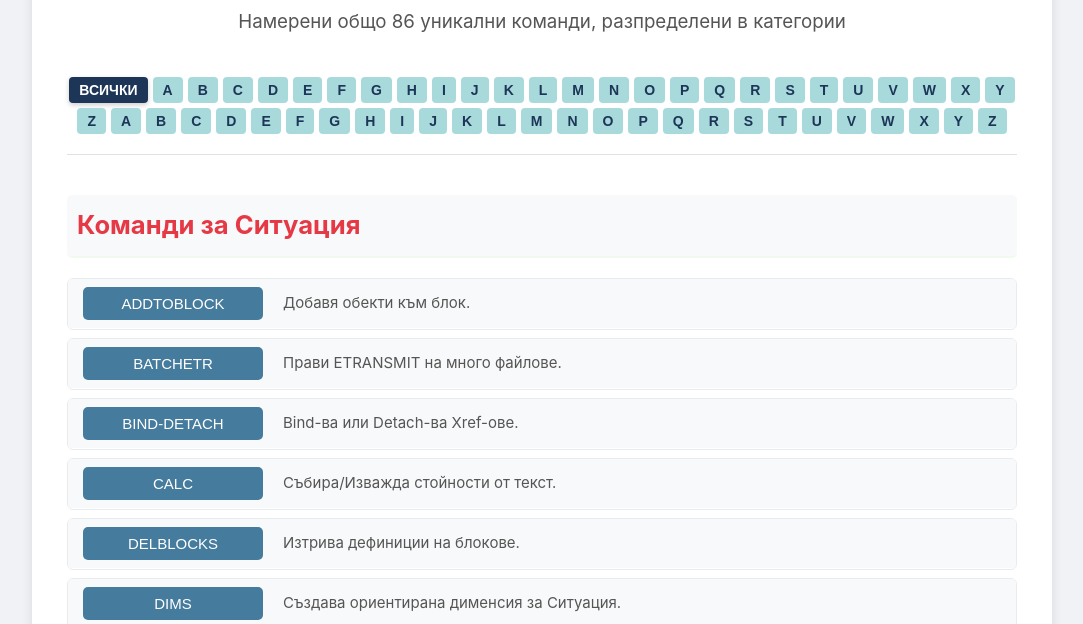
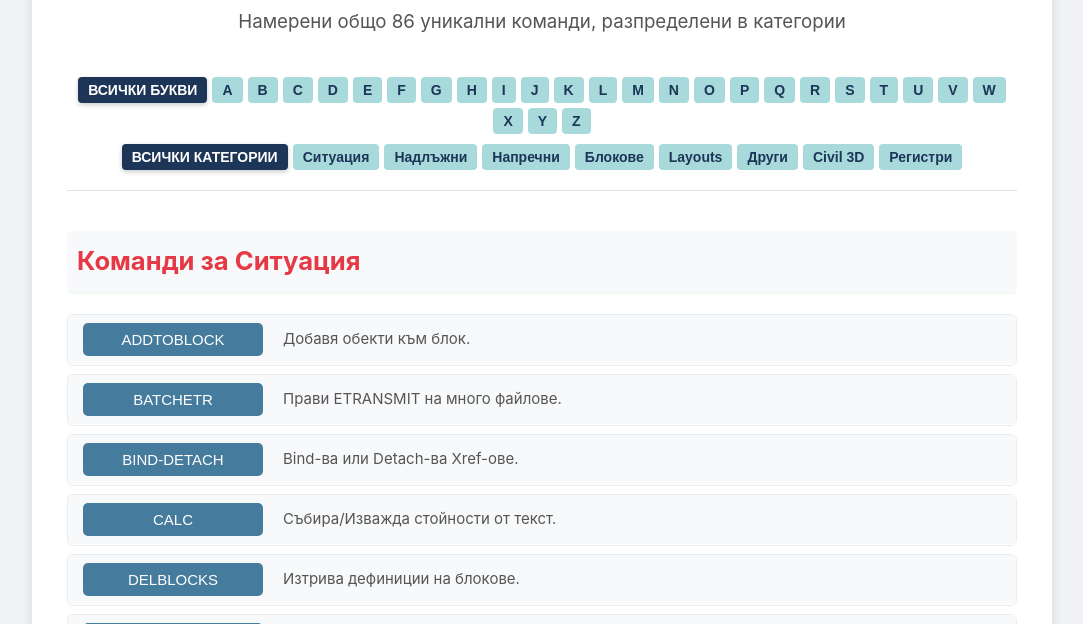
Before and after one commit to PafApps/work, a plain HTML site: page index.html in a window 1280 px wide. Shown: the part 133-757 px from the top of the page, without its empty margins (98-1181 px from the left). Drawn offline with Linux system fonts and the light colour scheme; no server answers.

Commit message:
Update index.html

```diff
--- a/index.html
+++ b/index.html
@@ -31,7 +31,8 @@
         #suggestions-list .status-toggle.is-done { background-color: #e6f4ea; color: #137333; }
         #suggestions-list .status-toggle.admin-enabled { cursor: pointer; }
         #suggestions-list .status-toggle:not(.admin-enabled) { cursor: not-allowed; opacity: 0.7; }
-        #alphabet-filter { display: flex; justify-content: center; flex-wrap: wrap; gap: 5px; margin-bottom: 30px; padding-bottom: 20px; border-bottom: 1px solid #e1e1e1; }
+        .filters-container { display: flex; flex-direction: column; gap: 10px; margin-bottom: 30px; padding-bottom: 20px; border-bottom: 1px solid #e1e1e1; }
+        #alphabet-filter, #category-filter { display: flex; justify-content: center; flex-wrap: wrap; gap: 5px; }
         .filter-button { background-color: #a8dadc; color: #1d3557; border: none; border-radius: 4px; padding: 5px 10px; font-size: 14px; font-weight: bold; cursor: pointer; transition: background-color 0.3s, transform 0.2s; }
         .filter-button:hover { background-color: #457b9d; color: white; transform: translateY(-2px); }
         .filter-button.active { background-color: #1d3557; color: white; box-shadow: 0 2px 5px rgba(0,0,0,0.2); }
@@ -61,9 +62,22 @@
         <h1>Интерактивен списък на AutoLISP команди</h1>
         <h3>Намерени общо 86 уникални команди, разпределени в категории</h3>
 
-        <div id="alphabet-filter">
-            <button class="filter-button active" data-filter="all">ВСИЧКИ</button>
-            <script>document.write(Array.from(Array(26)).map((e, i) => `<button class="filter-button" data-filter="${String.fromCharCode(i + 65)}">${String.fromCharCode(i + 65)}</button>`).join(''));</script>
+        <div class="filters-container">
+            <div id="alphabet-filter">
+                <button class="filter-button active" data-filter="all">ВСИЧКИ БУКВИ</button>
+                <script>document.write(Array.from(Array(26)).map((e, i) => `<button class="filter-button" data-filter="${String.fromCharCode(i + 65)}">${String.fromCharCode(i + 65)}</button>`).join(''));</script>
+            </div>
+            <div id="category-filter">
+                <button class="filter-button active" data-filter="all">ВСИЧКИ КАТЕГОРИИ</button>
+                <button class="filter-button" data-filter="situation">Ситуация</button>
+                <button class="filter-button" data-filter="longitudinal-profiles">Надлъжни</button>
+                <button class="filter-button" data-filter="cross-sections">Напречни</button>
+                <button class="filter-button" data-filter="blocks">Блокове</button>
+                <button class="filter-button" data-filter="layouts">Layouts</button>
+                <button class="filter-button" data-filter="other">Други</button>
+                <button class="filter-button" data-filter="civil">Civil 3D</button>
+                <button class="filter-button" data-filter="registers">Регистри</button>
+            </div>
         </div>
 
         <div class="category" data-category="situation">
@@ -390,16 +404,6 @@
             const commandEntries = document.querySelectorAll('.command-entry');
             const commandHeaders = document.querySelectorAll('.command-header');
 
-            // Генериране на бутоните за азбуката
-            for (let i = 65; i <= 90; i++) {
-                const letter = String.fromCharCode(i);
-                const button = document.createElement('button');
-                button.className = 'filter-button';
-                button.dataset.filter = letter;
-                button.textContent = letter;
-                alphabetFilter.appendChild(button);
-            }
-
             let currentAlphabetFilter = 'all';
             let currentCategoryFilter = 'all';
 
```
